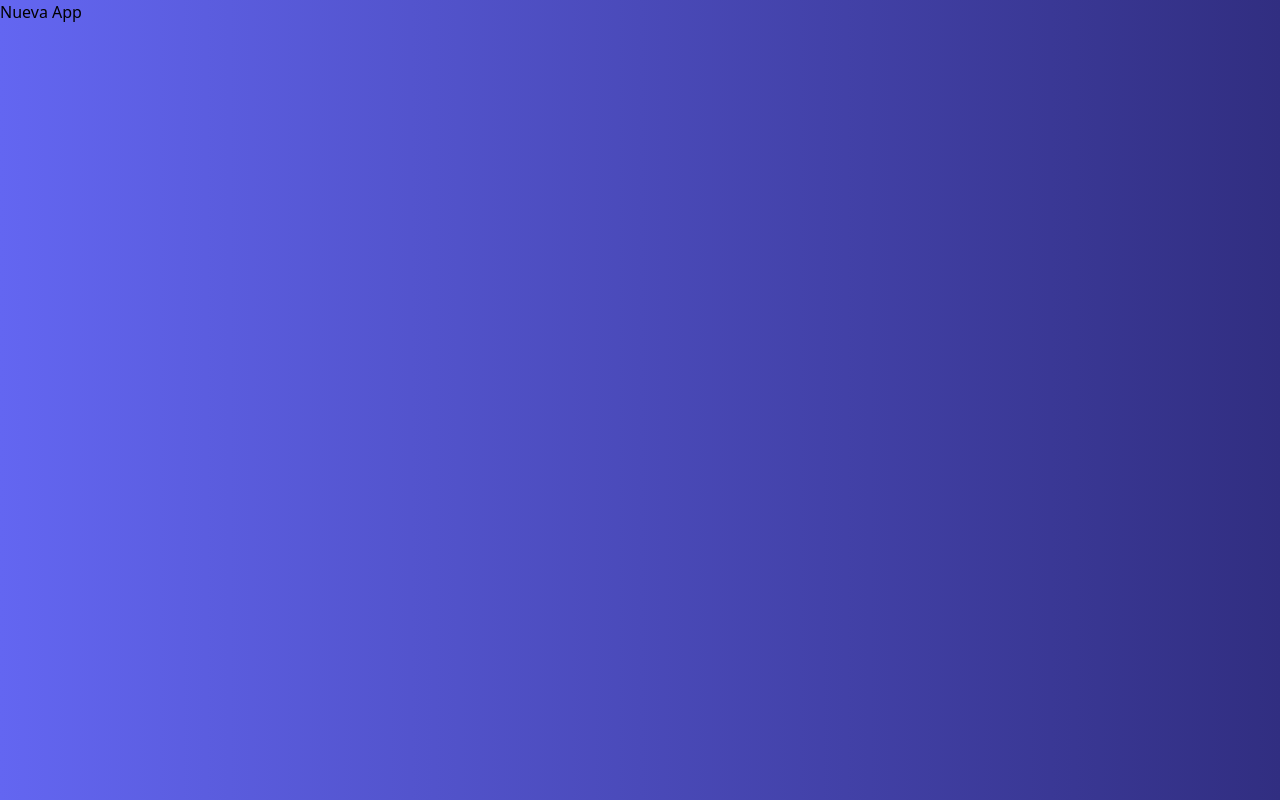
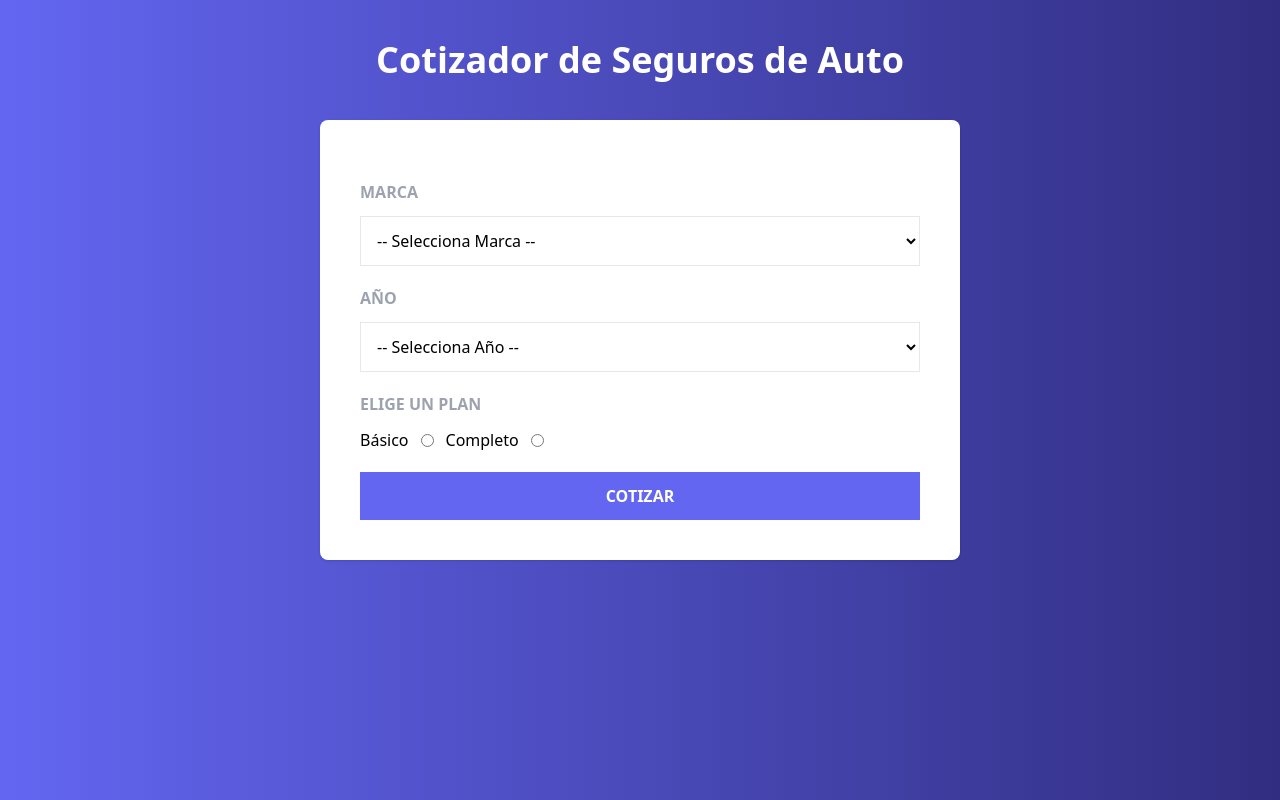
Before and after one commit to xandro2021/proyectoReact06-cotizador, a React (Vite) app: page / in a window 1280 px wide. Built offline with nearby package versions, Linux system fonts and the light colour scheme.

Commit message:
Create and Style the form

```diff
--- a/src/App.jsx
+++ b/src/App.jsx
@@ -1,6 +1,8 @@
+import AppSeguro from './components/AppSeguro';
+
 const App = () => {
   return (
-    <h1>Nueva App</h1>
+    <AppSeguro />
   );
 };
 
--- /dev/null
+++ b/src/components/AppSeguro.jsx
@@ -0,0 +1,17 @@
+import Formulario from './Formulario';
+
+const AppSeguro = () => {
+  return (
+    <>
+      <header className="my-10">
+        <h1 className="text-white text-center text-4xl font-black">Cotizador de Seguros de Auto</h1>
+      </header>
+
+      <main className="bg-white md:w-2/3 lg:w-2/4 mx-auto shadow rounded-lg p-10">
+        <Formulario />
+      </main>
+    </>
+  );
+};
+
+export default AppSeguro;
--- /dev/null
+++ b/src/components/Formulario.jsx
@@ -0,0 +1,72 @@
+import { Fragment } from 'react';
+import { MARCAS, YEARS, PLANES } from '../constants';
+
+const Formulario = () => {
+  return (
+    <>
+      <form>
+        <div className="my-5">
+          <label className="block mb-3 font-bold text-gray-400 uppercase" htmlFor="">Marca</label>
+
+          <select className="w-full p-3 bg-white border border-gray-200" id="" name="marca">
+            <option value="">-- Selecciona Marca --</option>
+
+            {MARCAS.map(marca => (
+              <option
+                key={marca.id}
+                value={marca.id}
+              >
+                {marca.nombre}
+              </option>
+            ))}
+
+          </select>
+        </div>
+
+        <div className="my-5">
+          <label className="block mb-3 font-bold text-gray-400 uppercase" htmlFor="">Año</label>
+
+          <select className="w-full p-3 bg-white border border-gray-200" id="" name="marca">
+            <option value="">-- Selecciona Año --</option>
+
+            {YEARS.map(year => (
+              <option
+                key={year}
+                value={year}
+              >
+                {year}
+              </option>
+            ))}
+
+          </select>
+        </div>
+
+        <div className="my-5">
+          <label className="block mb-3 font-bold text-gray-400 uppercase" htmlFor="">Elige un Plan</label>
+
+          <div className="flex gap-3 items-center">
+            {PLANES.map(plan => (
+              <Fragment key={plan.id}>
+                <label htmlFor="">{plan.nombre}</label>
+
+                <input
+                  type="radio"
+                  name="plan"
+                  value={plan.id}
+                />
+              </Fragment>
+            ))}
+          </div>
+        </div>
+
+        <input
+          type="submit"
+          className="w-full bg-indigo-500 hover:bg-indigo-600 transition-colors text-white cursor-pointer p-3 uppercase font-bold"
+          value="Cotizar"
+        />
+      </form>
+    </>
+  );
+};
+
+export default Formulario;
--- /dev/null
+++ b/src/constants/index.js
@@ -0,0 +1,13 @@
+export const MARCAS = [
+  { id: 1, nombre: 'Europeo' },
+  { id: 2, nombre: 'Americano' },
+  { id: 3, nombre: 'Asiatico' },
+];
+
+const YEARMAX = new Date().getFullYear();
+export const YEARS = Array.from( new Array(20), (value, index) => YEARMAX - index );
+
+export const PLANES = [
+  { id: 1, nombre: 'Básico' },
+  { id: 2, nombre: 'Completo' },
+]
```
